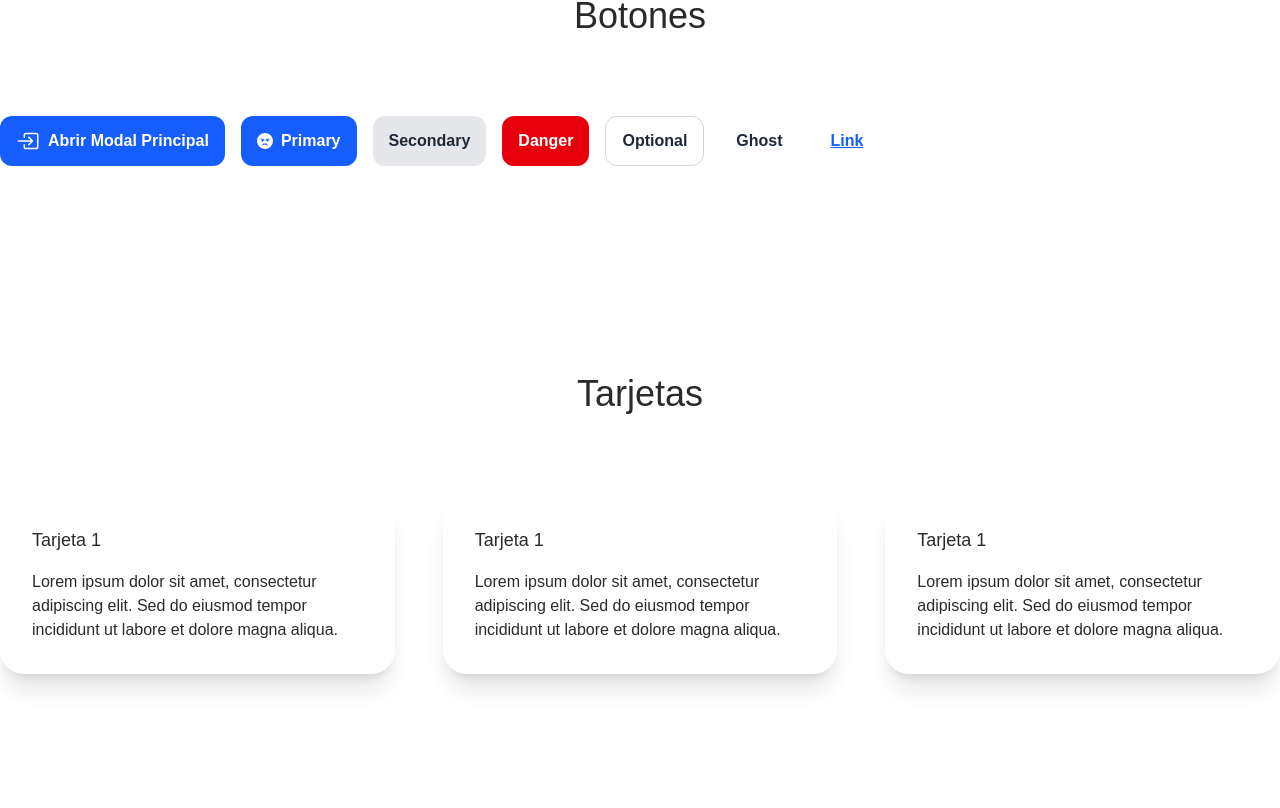
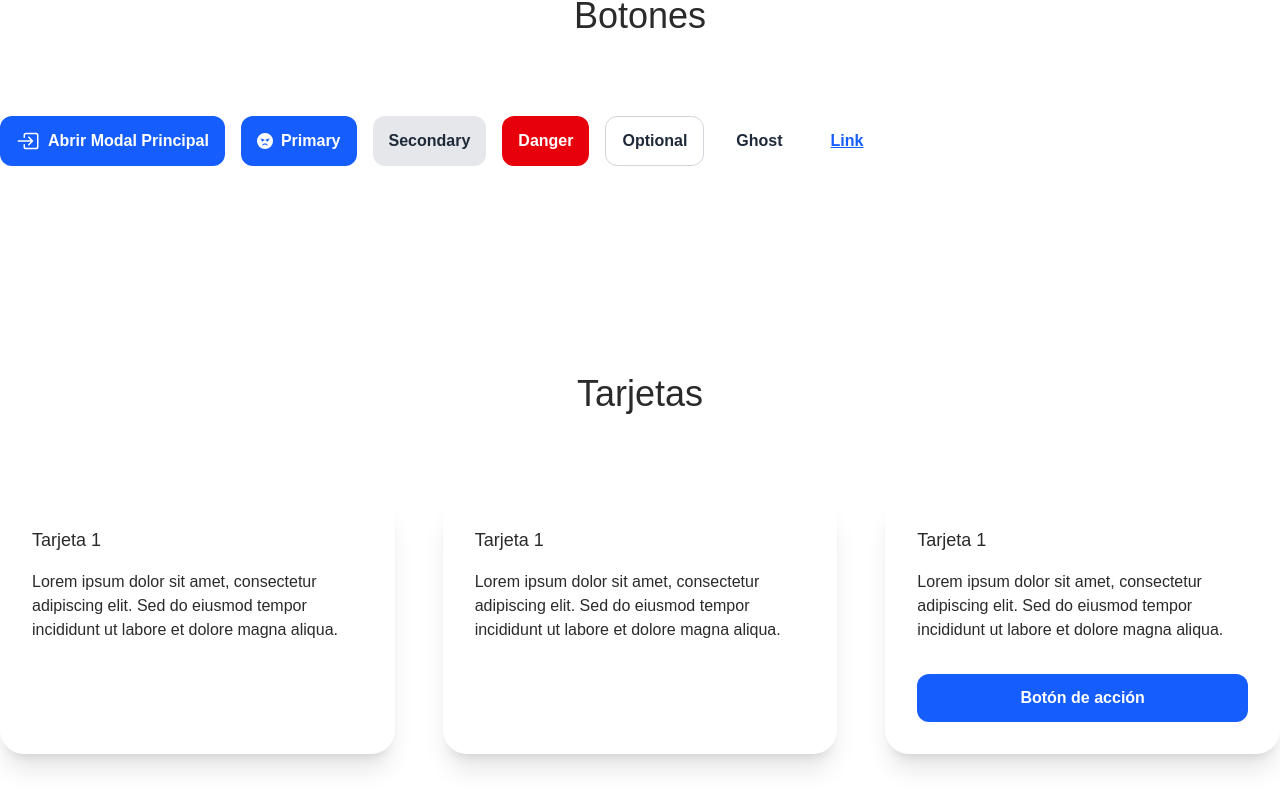
Before and after one commit to dspwebstudiomx/dashboard_next, a Next.js app: page /guia-estilos in a window 1280 px wide. Shown: the part 1864-2672 px from the top of the page. Built offline with nearby package versions, Linux system fonts and the light colour scheme.

Commit message:
UI: Agregar botón de acción en el componente CardsDemo

```diff
--- a/src/components/CardsDemo.tsx
+++ b/src/components/CardsDemo.tsx
@@ -1,3 +1,4 @@
+import Button from "./Button/Button";
 import Card from "./Cards/Card";
 import Paragraph from "./Paragraph/Paragraph";
 import H2 from "./Title/H2";
@@ -28,6 +29,7 @@ const CardsDemo = () => {
 						Lorem ipsum dolor sit amet, consectetur adipiscing elit. Sed do
 						eiusmod tempor incididunt ut labore et dolore magna aliqua.
 					</Paragraph>
+					<Button text="Botón de acción" variant="primary" className="mt-4" />
 				</Card>
 			</div>
 		</>
```
